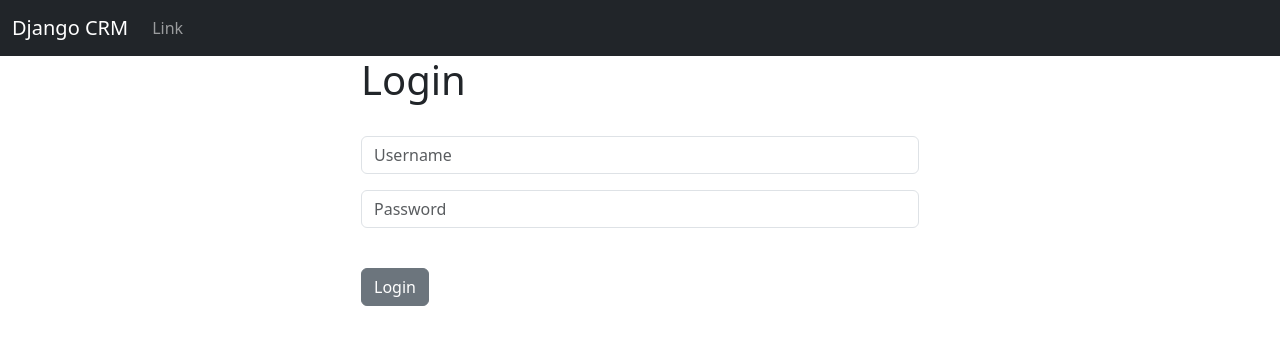
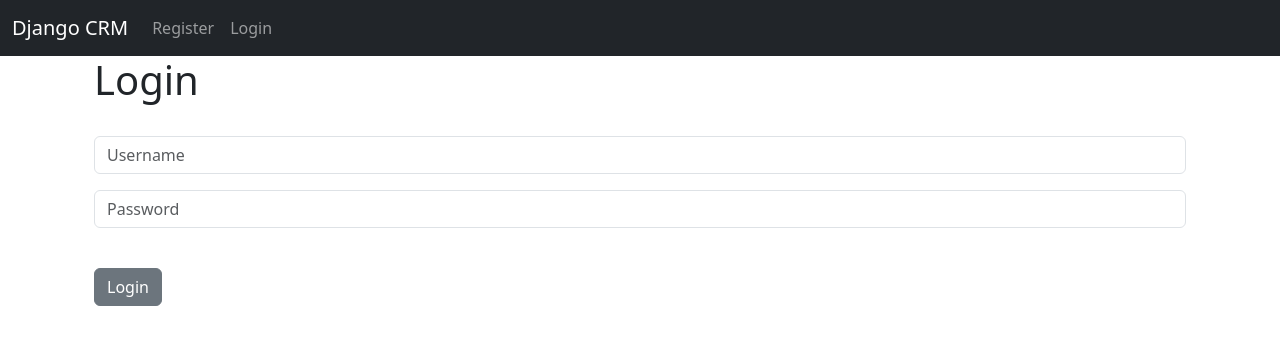
Before and after one commit to DrErkinbek/Django-CRM, a Django app: page / in a window 1280 px wide. Shown: the top 345 px of the page. Run offline with Django 5.2, Linux system fonts and the light colour scheme.

Commit message:
user registration

```diff
--- a/website/templates/base.html
+++ b/website/templates/base.html
@@ -9,8 +9,17 @@
   <body>
 	{% include 'navbar.html' %}
 	<div class="container">
-		{% block content %}
-		<h1>Hello, world!</h1>
+		{% if messages %}
+        {% for message in messages %}
+          <div class="alert alert-warning alert-dismissible fade show" role="alert">
+            {{ message }}
+            <button type="button" class="close" data-dismiss="alert" aria-label="Close">
+              <span aria-hidden="true">&times;</span>
+            </button>
+          </div>
+        {% endfor %}
+    {% endif %}
+    {% block content %}
 		{% endblock %}
 	</div>
     <script src="https://cdn.jsdelivr.net/npm/bootstrap@5.3.8/dist/js/bootstrap.bundle.min.js" integrity="sha384-FKyoEForCGlyvwx9Hj09JcYn3nv7wiPVlz7YYwJrWVcXK/BmnVDxM+D2scQbITxI" crossorigin="anonymous"></script>
--- a/website/templates/home.html
+++ b/website/templates/home.html
@@ -2,7 +2,7 @@
 
 {% block content %}
 
-<div class="col-md-6 offset-md-3">
+<div class="container">
 
 {% if user.is_authenticated %}
 <h1>Hello World</h1>
--- a/website/templates/navbar.html
+++ b/website/templates/navbar.html
@@ -6,9 +6,19 @@
     </button>
     <div class="collapse navbar-collapse" id="navbarSupportedContent">
       <ul class="navbar-nav me-auto mb-2 mb-lg-0">
-        <li class="nav-item">
-          <a class="nav-link" href="#">Link</a>
-        </li>
+
+        {% if user.is_authenticated %}
+          <li class="nav-item">
+            <a class="nav-link" href="{% url 'logout' %}">Logout</a>
+          </li>
+        {% else %}
+          <li class="nav-item">
+            <a class="nav-link" href="{% url 'register' %}">Register</a>
+          </li>
+          <li class="nav-item">
+            <a class="nav-link" href="{% url 'home' %}">Login</a>
+          </li>
+        {% endif %}
       </ul>
     </div>
   </div>
--- /dev/null
+++ b/website/templates/register.html
@@ -0,0 +1,6 @@
+{% extends 'base.html' %}
+{% block content %}
+
+<h1>Register</h1>
+
+{% endblock %}
--- a/website/urls.py
+++ b/website/urls.py
@@ -4,5 +4,6 @@ from . import views
 urlpatterns = [
     path('', views.home, name="home"),
     # path('login/', views.login_user, name="login"),
-    # path('logout/', views.logout_user, name="logout"),
+    path('logout/', views.logout_user, name="logout"),
+    path('register/', views.register_user, name='register'),
 ]
--- a/website/views.py
+++ b/website/views.py
@@ -1,13 +1,30 @@
-from django.shortcuts import render
+from django.shortcuts import render, redirect
 from django.contrib.auth import authenticate, login, logout
 from django.contrib import messages
 
 # Create your views here.
 def home(request):
-    return render(request, 'home.html', {})
+    # check to see if loggin in
+    if request.method == 'POST':
+        username = request.POST['username']
+        password = request.POST['password']
 
-def login_user(request):
-    pass
+        # Authenticate
+        user = authenticate(request, username=username, password=password)
+        if user is not None:
+            login(request, user)
+            messages.success(request, "You have logged In")
+            return redirect('home')
+        else:
+            messages.success(request, "There was error loggin in")
+            return redirect('home')
+    else:
+        return render(request, 'home.html', {})
+
+def register_user(request):
+    return render(request, 'register.html', {})
 
 def logout_user(request):
-    pass
+    logout(request)
+    messages.success(request, 'You have logged out.')
+    return redirect('home')
```
Also changed, not shown: website/forms.py (added, +29 -0 lines).
